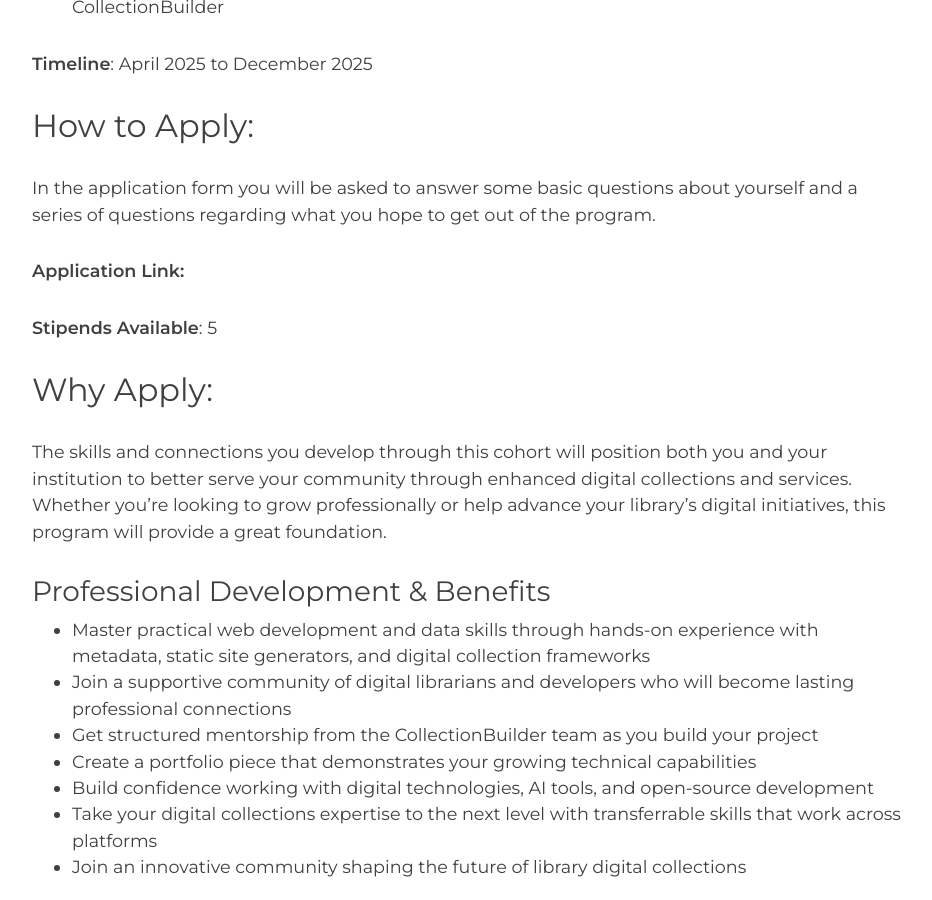
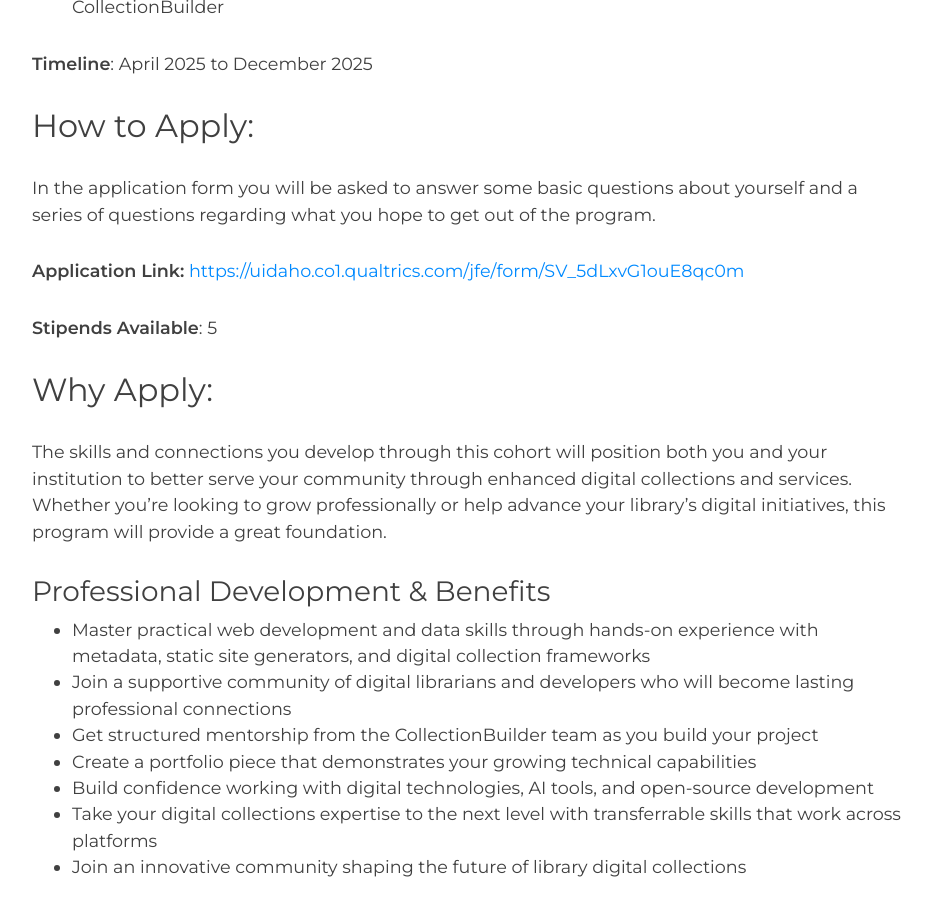
Before and after one commit to CollectionBuilder/collectionbuilder.github.io, a Jekyll site: the page built from pages/community/librarian-incentives.md, in a window 1280 px wide and 900 px high, scrolled down 1445 px. Shown: the whole window, without its empty margins (173-1105 px from the left). Built offline with Jekyll 4.4.1, drawn with Linux system fonts in a browser that asks for light colours; comment, search, counter and statistics services are not loaded; some of the changed lines change nothing that is shown.

Commit message:
Update librarian-incentives.md

```diff
--- a/pages/community/librarian-incentives.md
+++ b/pages/community/librarian-incentives.md
@@ -46,7 +46,7 @@
 
 In the application form you will be asked to answer some basic questions about yourself and a series of questions regarding what you hope to get out of the program.
 
-**Application Link:**
+**Application Link:** <https://uidaho.co1.qualtrics.com/jfe/form/SV_5dLxvG1ouE8qc0m>
 
 **Stipends Available**: 5
 
```
